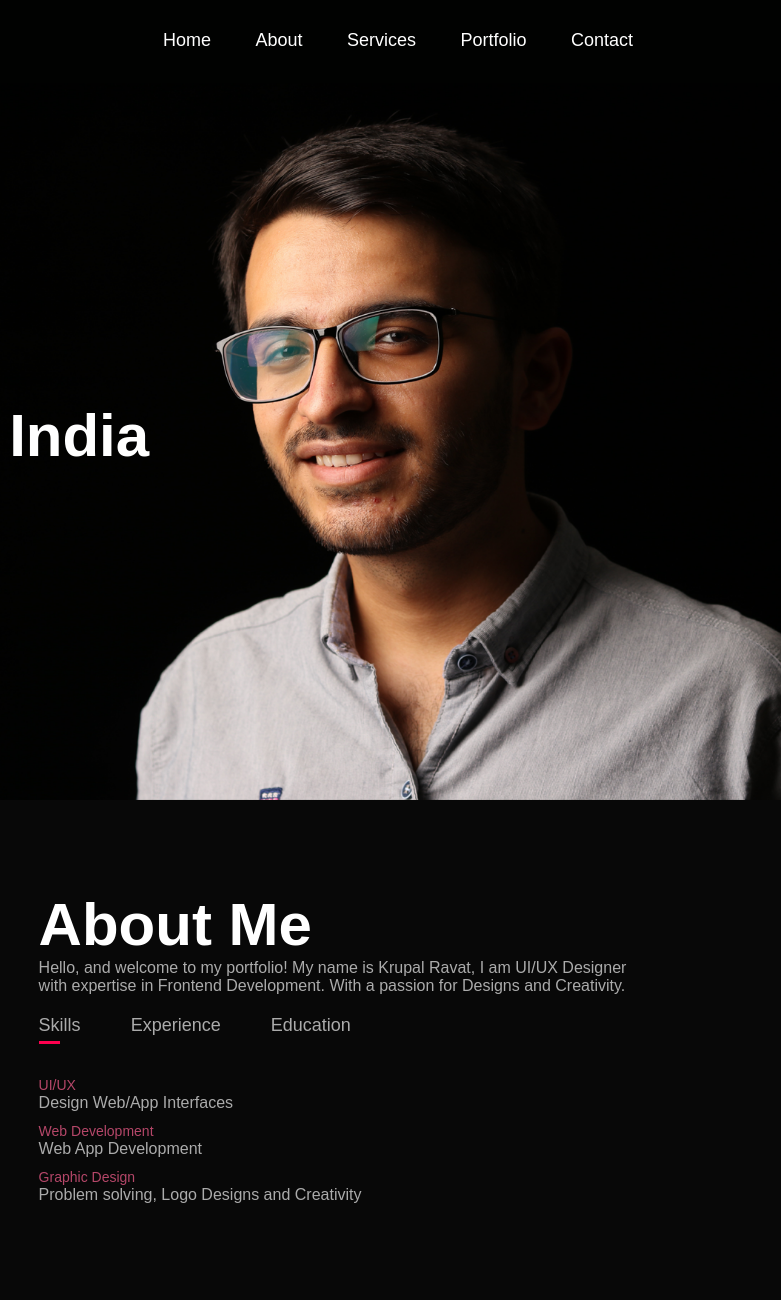
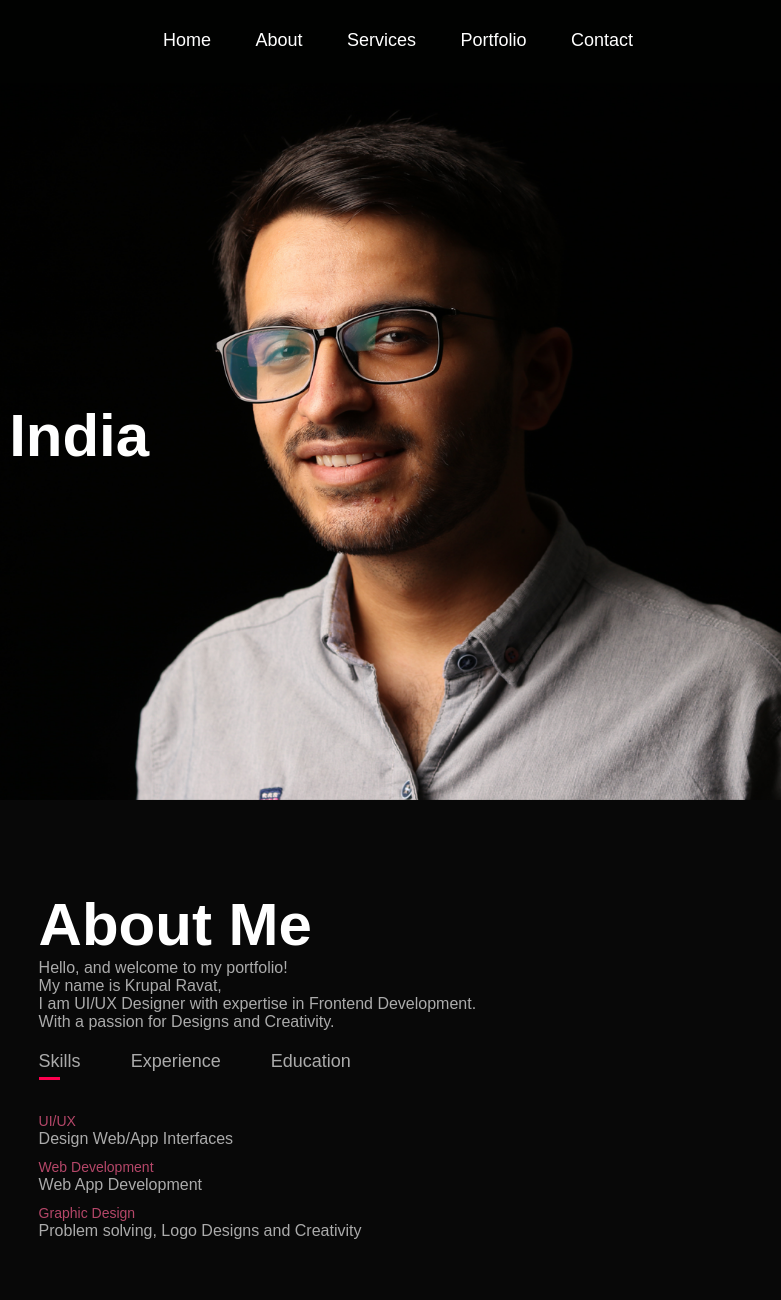
Before and after one commit to KrupalRavat/Personal-Portfolio, a plain HTML site: page index.html in a window 1280 px wide. Shown: the top 1300 px of the page, 499-1280 px from the left. Drawn offline with Linux system fonts and the light colour scheme; a web font is replaced by a local one.

Commit message:
Update index.html

```diff
--- a/index.html
+++ b/index.html
@@ -39,9 +39,9 @@
                 </div>
                 <div class="about-col-2">
                     <h1 class="sub-title">About Me</h1>
-                    <p>Hello, and welcome to my portfolio!
-                        My name is Krupal Ravat,
-                        I am UI/UX Designer with expertise in Frontend Development.
+                    <p>Hello, and welcome to my portfolio!<br/>
+                        My name is Krupal Ravat,<br/>
+                        I am UI/UX Designer with expertise in Frontend Development.<br/>
                         With a passion for Designs and Creativity.</p>
 
                     <div class="tab-titles">
```
